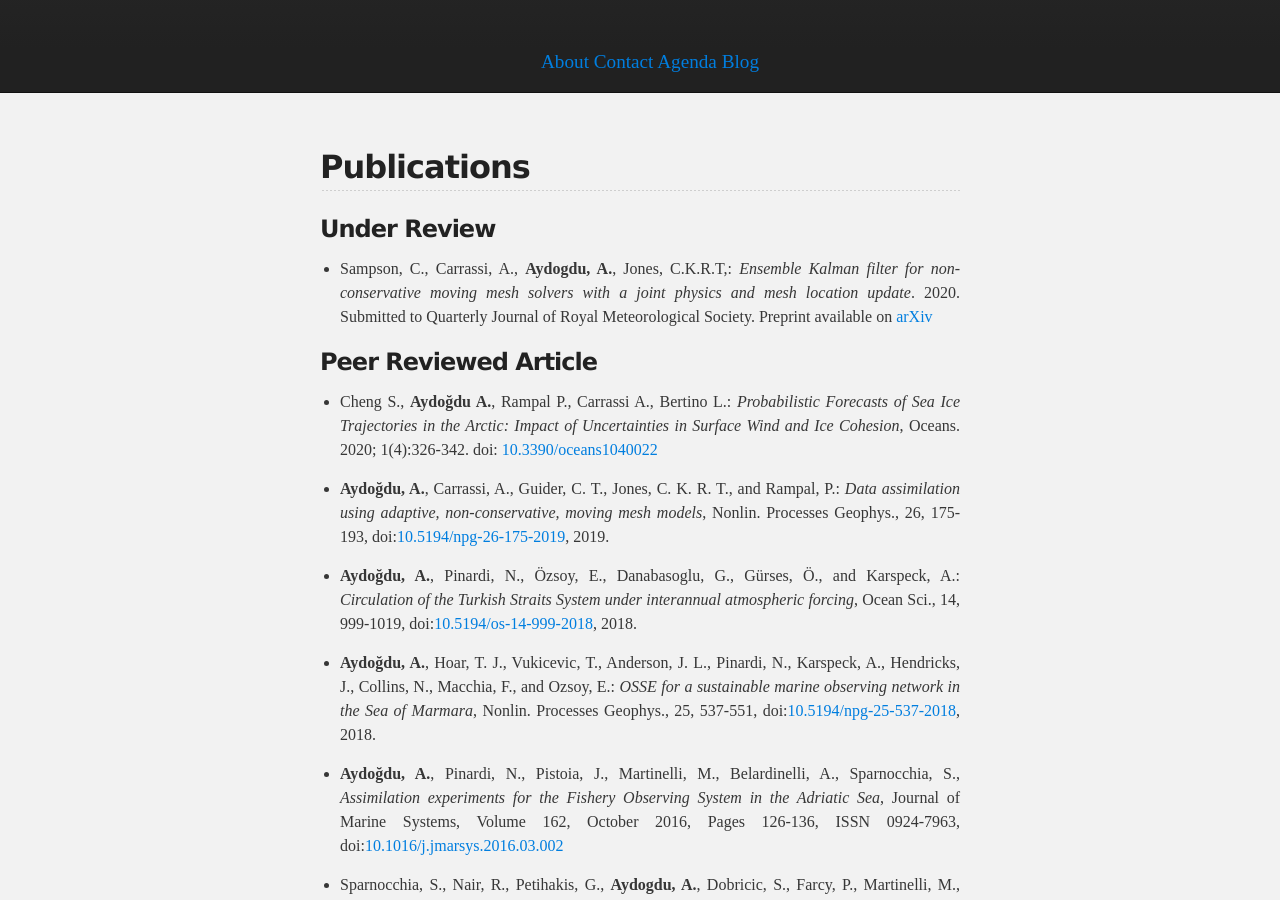
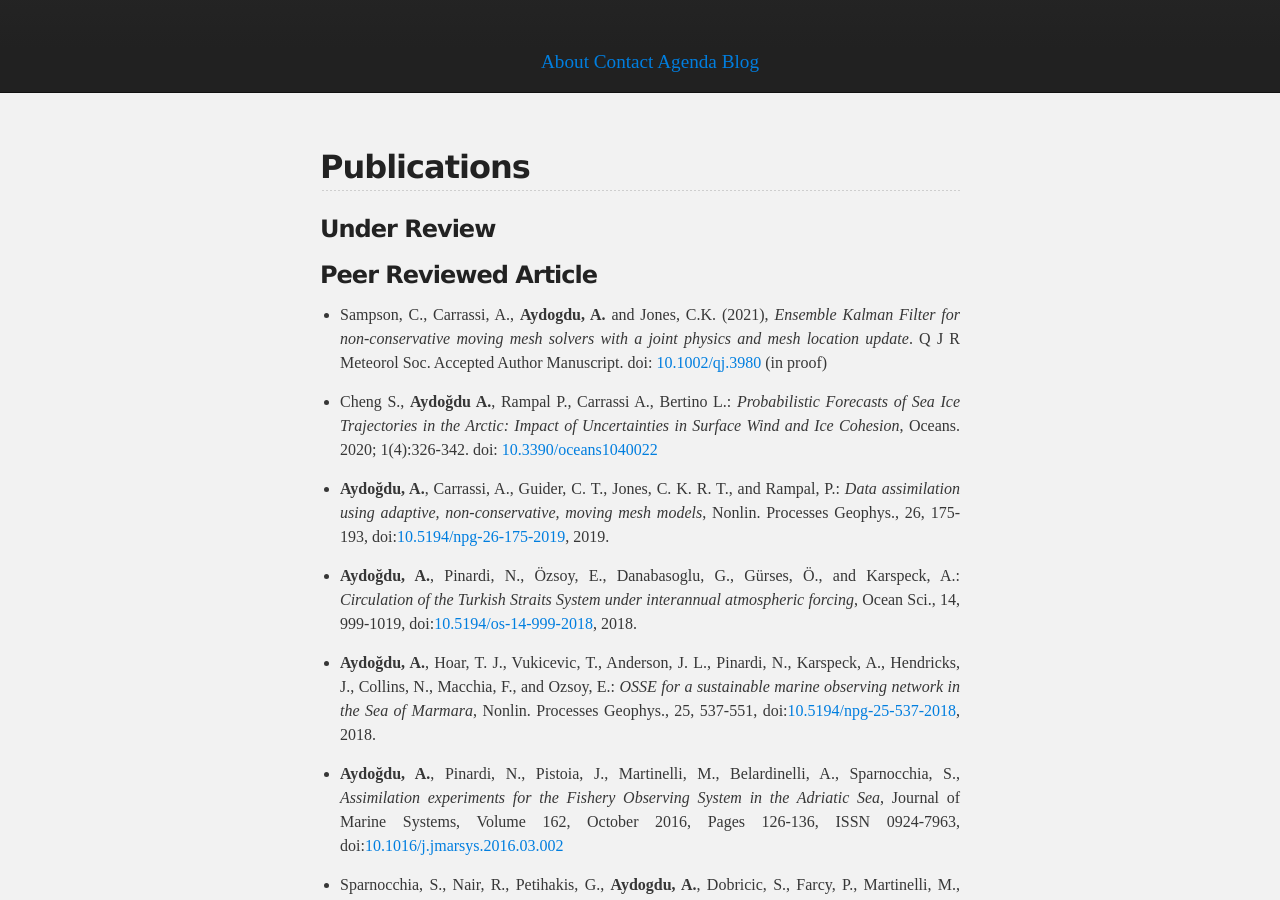
Before and after one commit to aydogduali/aydogduali.github.io, a Jekyll site: the page built from about/publication.md, in a window 1280 px wide and 900 px high, scrolled down 364 px. Built offline with Jekyll 4.4.1, drawn with Linux system fonts in a browser that asks for light colours; our own code applies the rules of GitHub Pages for plain Markdown files; the repository's description, which GitHub fills in, is left out.

Commit message:
add QJ Sampson paper

```diff
--- a/about/publication.md
+++ b/about/publication.md
@@ -2,9 +2,9 @@
 
 ### Under Review
 
-- Sampson, C., Carrassi, A., __Aydogdu, A.__, Jones, C.K.R.T,: *Ensemble Kalman filter for non-conservative moving mesh solvers with a joint physics and mesh location update*. 2020. Submitted to Quarterly Journal of Royal Meteorological Society. Preprint available on [arXiv](https://arxiv.org/abs/2009.13670)
+### Peer Reviewed Article
 
-### Peer Reviewed Article
+- Sampson, C., Carrassi, A., __Aydogdu, A.__ and Jones, C.K. (2021), *Ensemble Kalman Filter for non‐conservative moving mesh solvers with a joint physics and mesh location update*. Q J R Meteorol Soc. Accepted Author Manuscript. doi: [10.1002/qj.3980](https://doi.org/10.1002/qj.3980) (in proof)
 
 - Cheng S., __Aydoğdu A.__, Rampal P., Carrassi A., Bertino L.: *Probabilistic Forecasts of Sea Ice Trajectories in the Arctic: Impact of Uncertainties in Surface Wind and Ice Cohesion*, Oceans. 2020; 1(4):326-342. doi: [10.3390/oceans1040022](https://doi.org/10.3390/oceans1040022)
 
```
